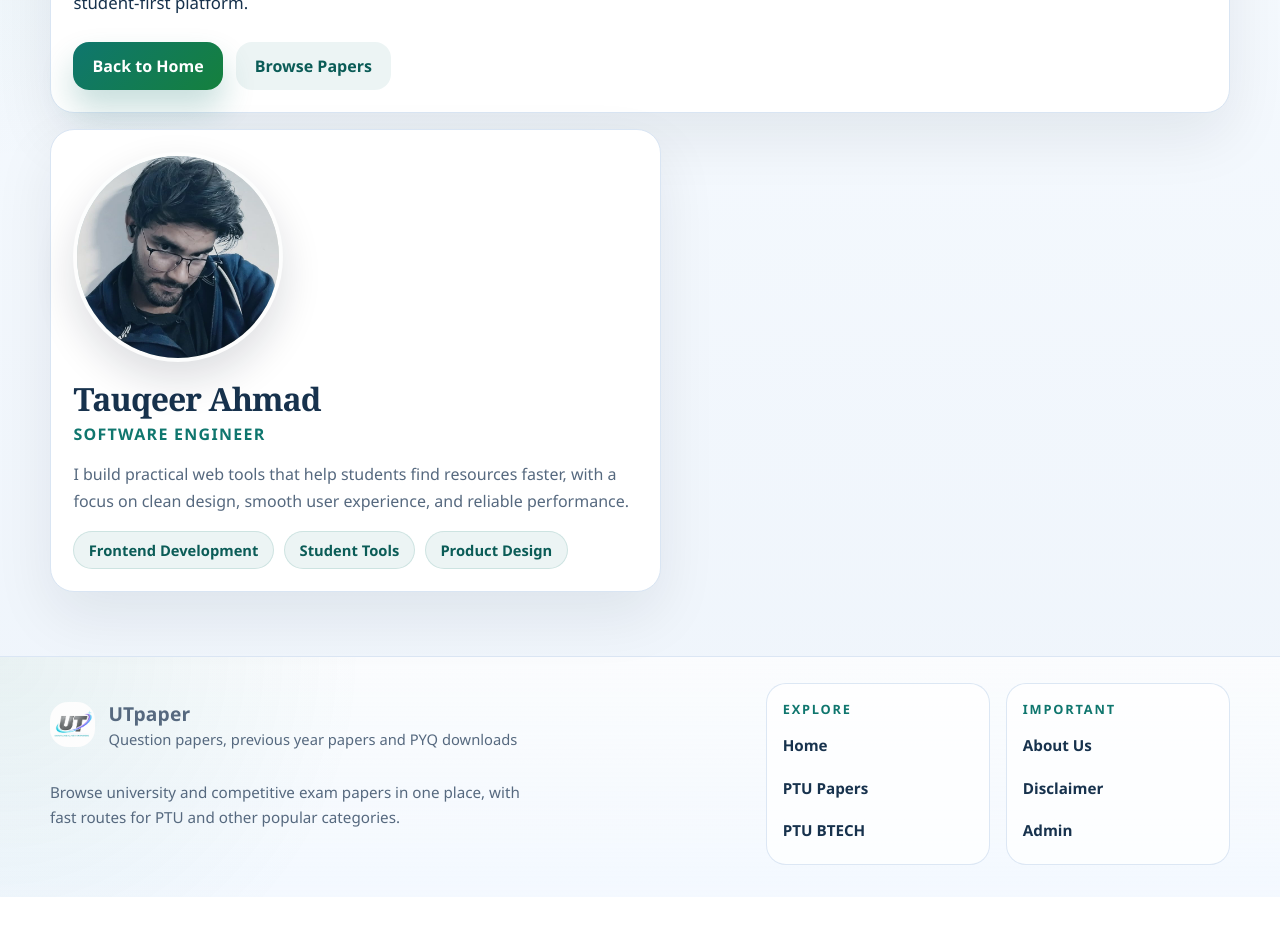
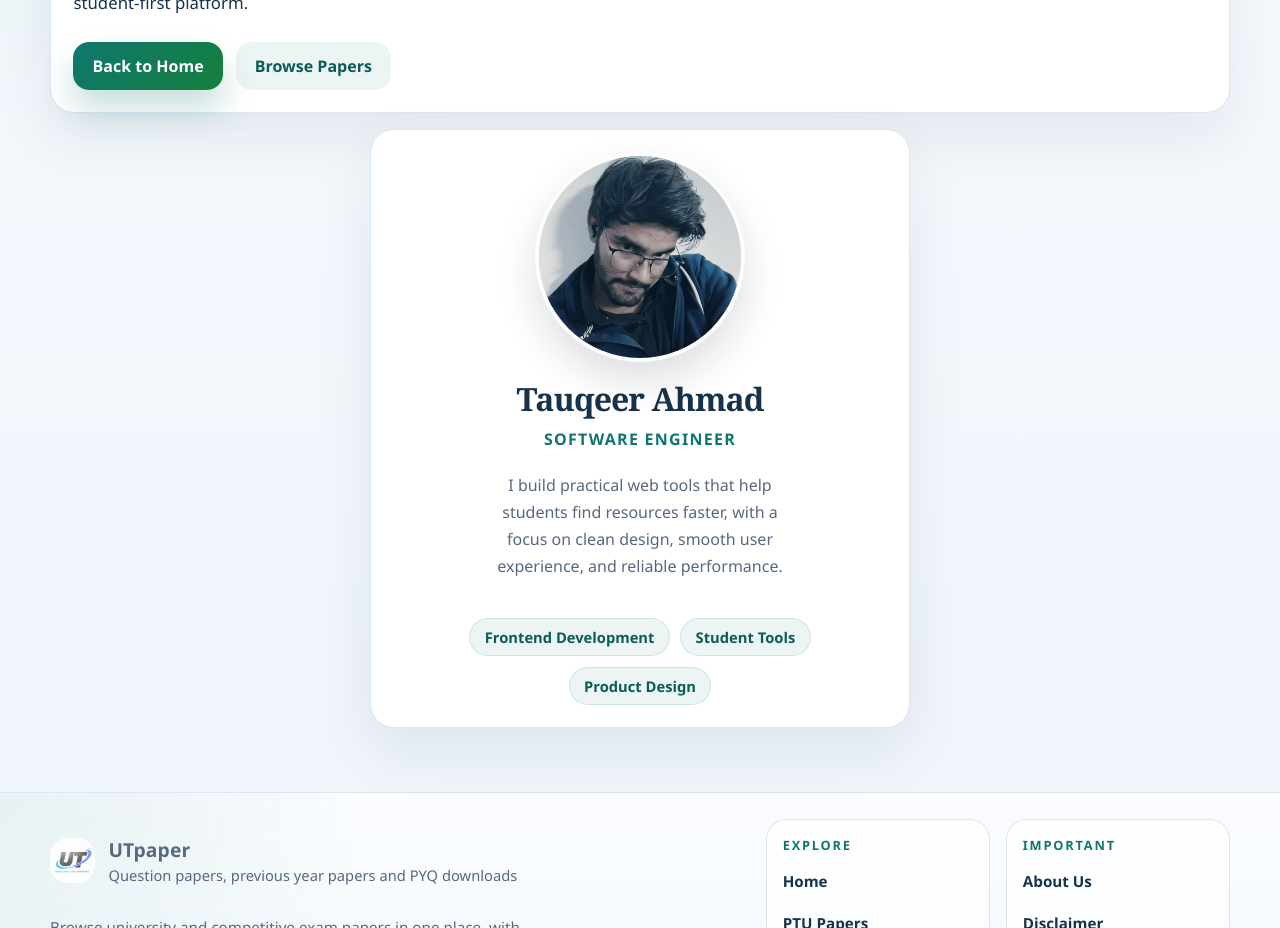
Before and after one commit to ahmadtauqeer672/ut_downloader_pyq, a Next.js app in the folder next-frontend/: page /about in a window 1280 px wide. Shown: the part 420-1348 px from the top of the page. Before the commit the page ends 1317 px from the top, so only its background shows below. Built offline with nearby package versions, Linux system fonts and the light colour scheme; no server answers.

Commit message:
Adjust about page card alignment

```diff
--- a/next-frontend/app/globals.css
+++ b/next-frontend/app/globals.css
@@ -238,14 +238,19 @@ img {
 
 .about-grid {
   display: grid;
-  grid-template-columns: minmax(0, 1.05fr) minmax(320px, 0.95fr);
+  grid-template-columns: 1fr;
+  justify-items: center;
   gap: 1rem;
 }
 
 .about-profile {
   display: grid;
-  justify-items: start;
+  width: min(100%, 540px);
+  min-height: 560px;
+  justify-items: center;
+  align-content: start;
   gap: 1.2rem;
+  text-align: center;
   background:
     linear-gradient(180deg, rgba(15, 118, 110, 0.05), rgba(255, 255, 255, 0.96)),
     #ffffff;
@@ -270,6 +275,12 @@ img {
   height: 100%;
   object-fit: cover;
   display: block;
+}
+
+.about-profile__copy {
+  display: grid;
+  justify-items: center;
+  gap: 0.35rem;
 }
 
 .about-profile__copy h2,
@@ -297,9 +308,14 @@ img {
   line-height: 1.7;
 }
 
+.about-profile__intro {
+  max-width: 34ch;
+}
+
 .about-badges {
   display: flex;
   flex-wrap: wrap;
+  justify-content: center;
   gap: 0.65rem;
   margin-top: 1rem;
 }
@@ -1151,6 +1167,11 @@ img {
     width: 150px;
   }
 
+  .about-profile {
+    width: 100%;
+    min-height: 0;
+  }
+
   .competitive-page-head h1 {
     max-width: none;
     font-size: clamp(1.6rem, 7vw, 2.2rem);
```
